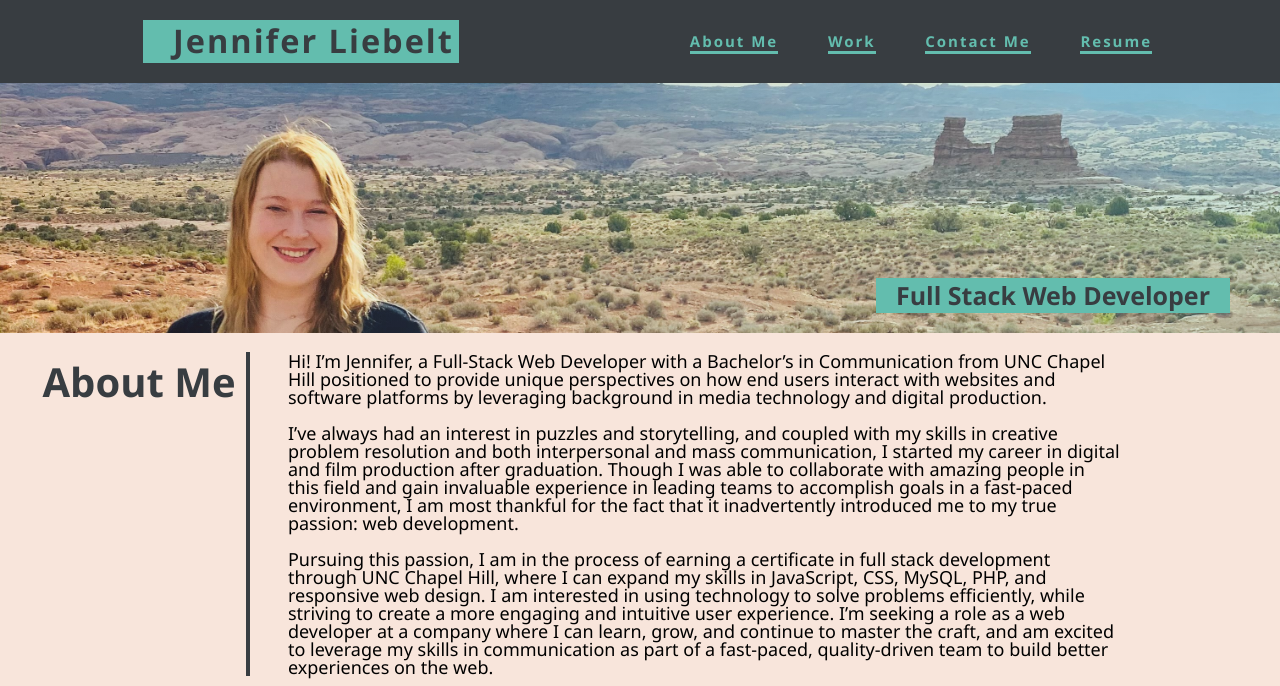
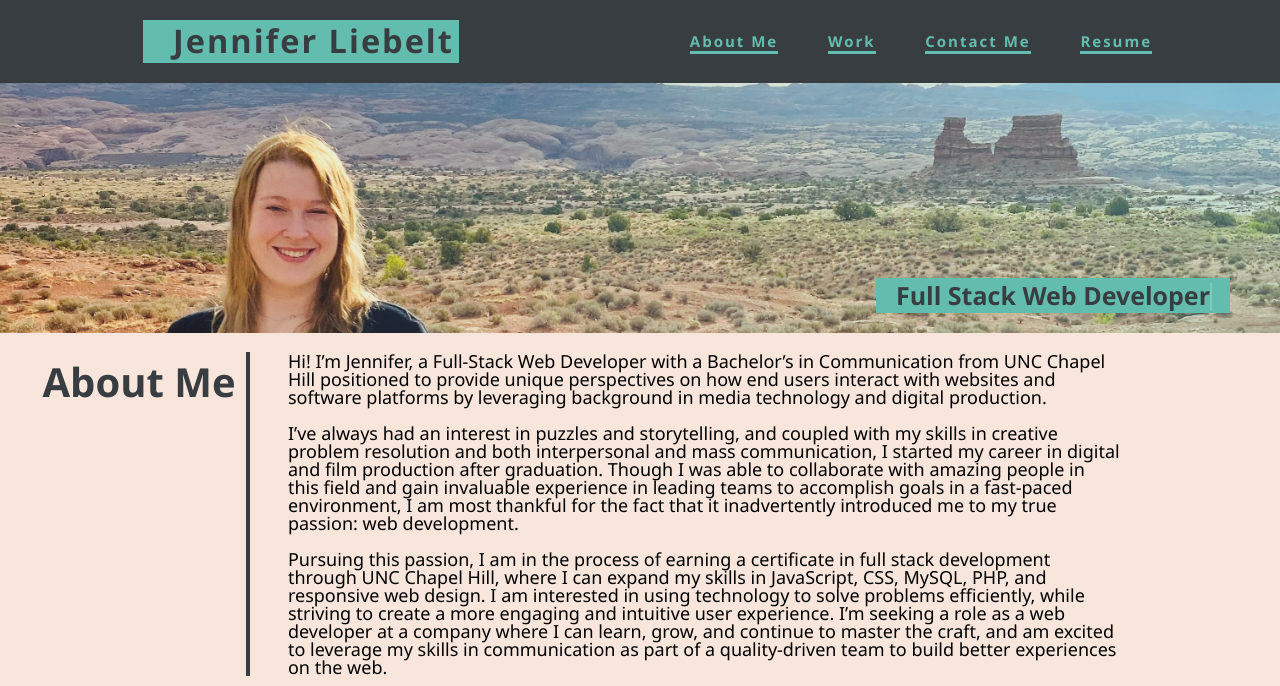
Before and after one commit to jl118/dev_portfolio, a plain HTML site: page index.html in a window 1280 px wide. Shown: the top 686 px of the page. Drawn offline with Linux system fonts and the light colour scheme.

Commit message:
Added typewriter animation to hero subtitle

```diff
--- a/assets/css/style.css
+++ b/assets/css/style.css
@@ -142,6 +142,15 @@ footer {
     position: relative;
     margin: 20px 50px;
     z-index: 1;
+}
+
+.typing::after {
+    content: "";
+    position: absolute;
+    width: 1px;
+    height: 80%;
+    border-right: 2px solid white;
+    animation: blink 0.7s infinite;
 }
 
 /* Cards */
@@ -436,3 +445,12 @@ a:hover {
 .burger-toggle .line3 {
     transform: rotate(45deg) translate(-5px, -6px);
 }
+
+@keyframes blink {
+    0% {
+        opacity: 0;
+    }
+    100% {
+        opacity: 1;
+    }
+}
--- a/assets/js/script.js
+++ b/assets/js/script.js
@@ -21,4 +21,31 @@ const navSlide = () => {
 
 }
 
+const typewriterEffect = () => {
+    const texts = ['Full Stack Web Developer', 'Graphic Designer', 'Terrible Singer', 'Mario Kart Champion'];
+    let count = 0;
+    let index = 0;
+    let currentText = '';
+    let letter = '';
+    (function type(){
+
+        if(count === texts.length) {
+            count = 0;
+        }
+        currentText = texts[count];
+        letter = currentText.slice(0, ++index);
+
+        document.querySelector('.typing').textContent = letter;
+        if(letter.length === currentText.length) {
+            count++;
+            index = 0;
+            setTimeout(type, 2000);
+        } else {
+            setTimeout(type, 200);
+        }
+
+    }());
+}
+
+typewriterEffect();
 navSlide();
--- a/index.html
+++ b/index.html
@@ -52,7 +52,7 @@
     <div class="hero-image">
         <!-- subtitle within picture -->
         <div class="hero-subtitle">
-            <h2 class="hero-header">
+            <h2 class="hero-header typing">
                 Full Stack Web Developer
             </h2>
         </div>
@@ -73,7 +73,7 @@
                 I’ve always had an interest in puzzles and storytelling, and coupled with my skills in creative problem resolution and both interpersonal and mass communication, I started my career in digital and film production after graduation. Though I was able to collaborate with amazing people in this field and gain invaluable experience in leading teams to accomplish goals in a fast-paced environment, I am most thankful for the fact that it inadvertently introduced me to my true passion: web development.
                 <br>
                 <br>
-                Pursuing this passion, I am in the process of earning a certificate in full stack development through UNC Chapel Hill, where I can expand my skills in JavaScript, CSS,  MySQL, PHP, and responsive web design. I am interested in using technology to solve problems efficiently, while striving to create a more engaging and intuitive user experience.  I’m seeking a role as a web developer at a company where I can learn, grow, and continue to master the craft, and am excited to leverage my skills in communication as part of a fast-paced, quality-driven team to build better experiences on the web.
+                Pursuing this passion, I am in the process of earning a certificate in full stack development through UNC Chapel Hill, where I can expand my skills in JavaScript, CSS,  MySQL, PHP, and responsive web design. I am interested in using technology to solve problems efficiently, while striving to create a more engaging and intuitive user experience.  I’m seeking a role as a web developer at a company where I can learn, grow, and continue to master the craft, and am excited to leverage my skills in communication as part of a quality-driven team to build better experiences on the web.
 
             </p>
         </section>
```
